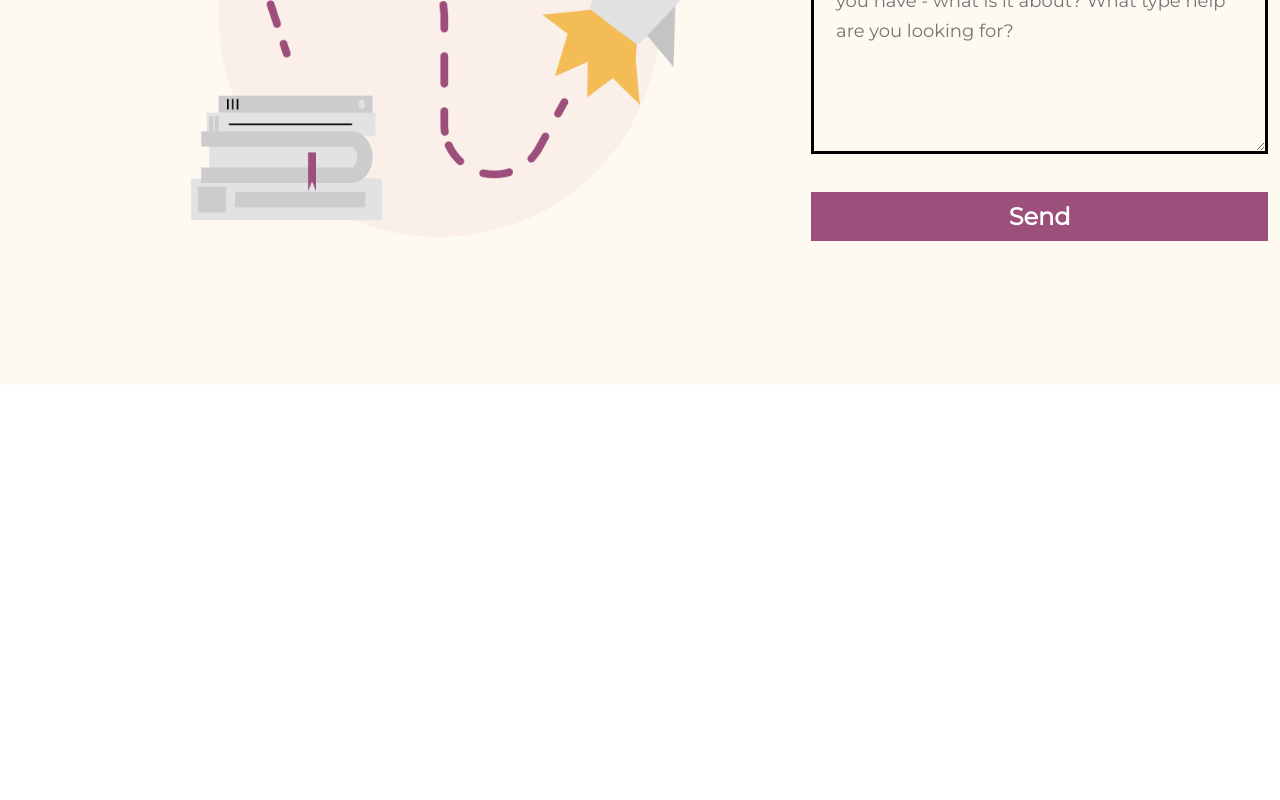
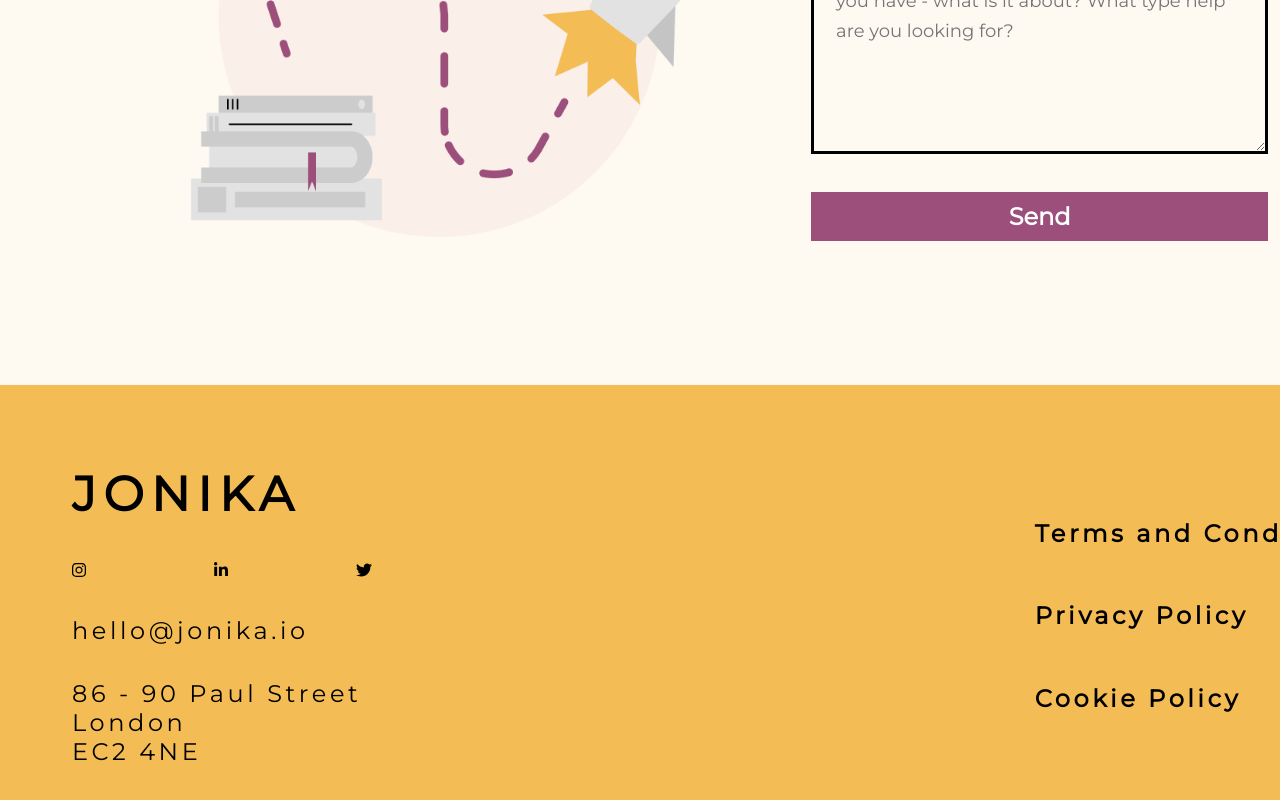
Before and after one commit to linas19/Erika_HomePage, a Next.js app: page / in a window 1280 px wide. Shown: the part 6950-7750 px from the top of the page. Before the commit the page ends 7335 px from the top, so only its background shows below. Built offline with nearby package versions, Linux system fonts and the light colour scheme.

Commit message:
homepage done

```diff
--- /dev/null
+++ b/pages/components/Footer/Footer.js
@@ -0,0 +1,50 @@
+import styles from "./Footer.module.scss";
+import Link from "next/link";
+import {
+  faInstagram,
+  faLinkedinIn,
+  faTwitter,
+} from "@fortawesome/free-brands-svg-icons";
+import { FontAwesomeIcon } from "@fortawesome/react-fontawesome";
+
+export default function Footer() {
+  return (
+    <div className={styles.footer}>
+      <div className={styles.footerContainer}>
+        <div className={styles.footerLeft}>
+          <div className={styles.footerLeftTitle}>JONIKA</div>
+          <div className={styles.footerLeftButtons}>
+            <Link href="https://www.instagram.com/">
+              <FontAwesomeIcon icon={faInstagram} height="30px" />
+            </Link>
+            <Link href="https://www.linkedin.com/">
+              <FontAwesomeIcon icon={faLinkedinIn} height="30px" />
+            </Link>
+            <Link href="https://www.twitter.com/">
+              <FontAwesomeIcon icon={faTwitter} height="30px" />
+            </Link>
+          </div>
+          <div className={styles.footerLeftEmail}>
+            <Link href="https://hello@jonika.io/">hello@jonika.io</Link>
+          </div>
+          <div className={styles.footerLeftAddress}>
+            <div>86 - 90 Paul Street</div>
+            <div>London</div>
+            <div>EC2 4NE</div>
+          </div>
+        </div>
+        <div className={styles.footerRight}>
+          <div className={styles.footerLeftLink}>
+            <Link href="https://hello@jonika.io/">Terms and Conditions</Link>
+          </div>
+          <div className={styles.footerLeftLink}>
+            <Link href="https://hello@jonika.io/">Privacy Policy</Link>
+          </div>
+          <div className={styles.footerLeftLink}>
+            <Link href="https://hello@jonika.io/">Cookie Policy</Link>
+          </div>
+        </div>
+      </div>
+    </div>
+  );
+}
--- /dev/null
+++ b/pages/components/Footer/Footer.module.scss
@@ -0,0 +1,62 @@
+.footer {
+  background: #f3bc54;
+}
+.footerContainer {
+  width: 1441px;
+  margin: auto;
+  display: flex;
+  flex-direction: row;
+  justify-content: space-between;
+  padding-top: 80px;
+  padding-bottom: 80px;
+  .footerLeft {
+    padding-left: 72px;
+    .footerLeftTitle {
+      font-family: Montserrat;
+      font-style: normal;
+      font-weight: 800;
+      font-size: 48px;
+      line-height: 59px;
+      letter-spacing: 0.15em;
+      margin-bottom: 38px;
+    }
+    .footerLeftButtons {
+      display: flex;
+      flex-direction: row;
+      justify-content: space-between;
+      margin-bottom: 38px;
+      cursor: pointer;
+    }
+    .footerLeftEmail {
+      font-family: Montserrat;
+      font-style: normal;
+      font-weight: normal;
+      font-size: 24px;
+      line-height: 29px;
+      letter-spacing: 0.15em;
+      margin-bottom: 34px;
+    }
+    .footerLeftAddress {
+      font-family: Montserrat;
+      font-style: normal;
+      font-weight: normal;
+      font-size: 24px;
+      line-height: 29px;
+      letter-spacing: 0.15em;
+      width: 300px;
+    }
+  }
+  .footerRight {
+    padding-right: 72px;
+
+    display: flex;
+    flex-direction: column;
+    justify-content: space-evenly;
+    font-family: Montserrat;
+    font-style: normal;
+    font-weight: 800;
+    font-size: 24px;
+    line-height: 29px;
+    letter-spacing: 0.15em;
+  }
+}
--- a/pages/homePage/hiSection/HiSection.module.scss
+++ b/pages/homePage/hiSection/HiSection.module.scss
@@ -7,8 +7,6 @@
   .hiSectionLeft {
     width: 50%;
     padding-left: 125px;
-    .hiSectionLeftImage {
-    }
   }
   .hiSectionRight {
     width: 50%;
@@ -37,6 +35,7 @@
         display: flex;
         justify-content: space-between;
         width: 183px;
+        cursor: pointer;
       }
     }
   }
--- a/pages/index.js
+++ b/pages/index.js
@@ -15,6 +15,7 @@ import AlexSection from './homePage/alexSection/AlexSection.js'
 import MagicSection from './homePage/magicSection/MagicSection.js'
 import CompetitionSection from './homePage/competitionSection/CompetitionSection.js'
 import FormSection from './homePage/formSection/FormSection.js'
+import Footer from './components/Footer/Footer.js'
 
 export default function Home() {
   const [name, setName] = useState('')
@@ -86,6 +87,7 @@ export default function Home() {
         <section className={styles.formSection} >
           <FormSection />
         </section>
+        <Footer />
         {/* <div className={styles.fourthPage}>
           <div className={styles.fourthPageTitle}>How the magic happens:</div>
           <div className={styles.fourthPageBottom}>
```
